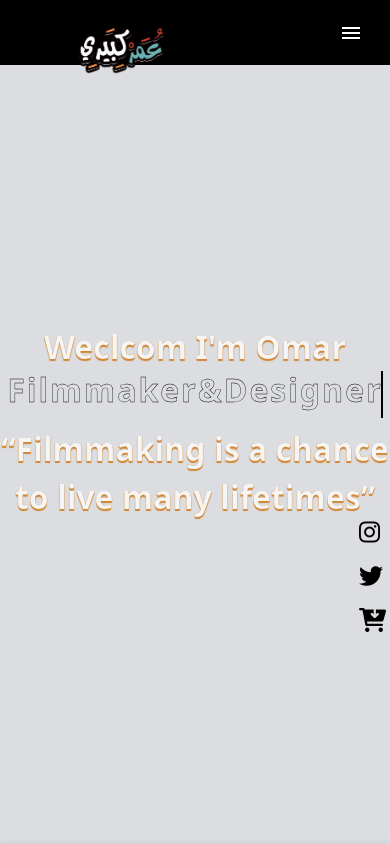
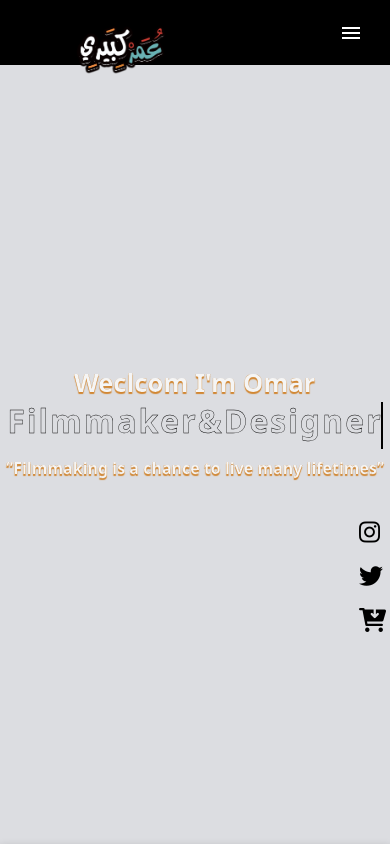
Before and after one commit to AbdessamadBaali/portfolioPoject, a plain HTML site: page index.html in a window 390 px wide. Shown: the top 844 px of the page. Drawn offline with nearby package versions, Linux system fonts and the light colour scheme; files whose address does not match are found by name.

Commit message:
design change

```diff
--- a/styles/responsive.css
+++ b/styles/responsive.css
@@ -114,7 +114,8 @@ nav .menu-btn,
 		align-items: flex-start !important;
 		height: auto ;
 	}
-	#home  p,#home  q{ font-size: 2em;}
+	#home  p{ font-size: 1.6em;}
+	#home  q{ font-size: 1em;}
 	#about > div {
 		width: 100% !important;
 	}
```
